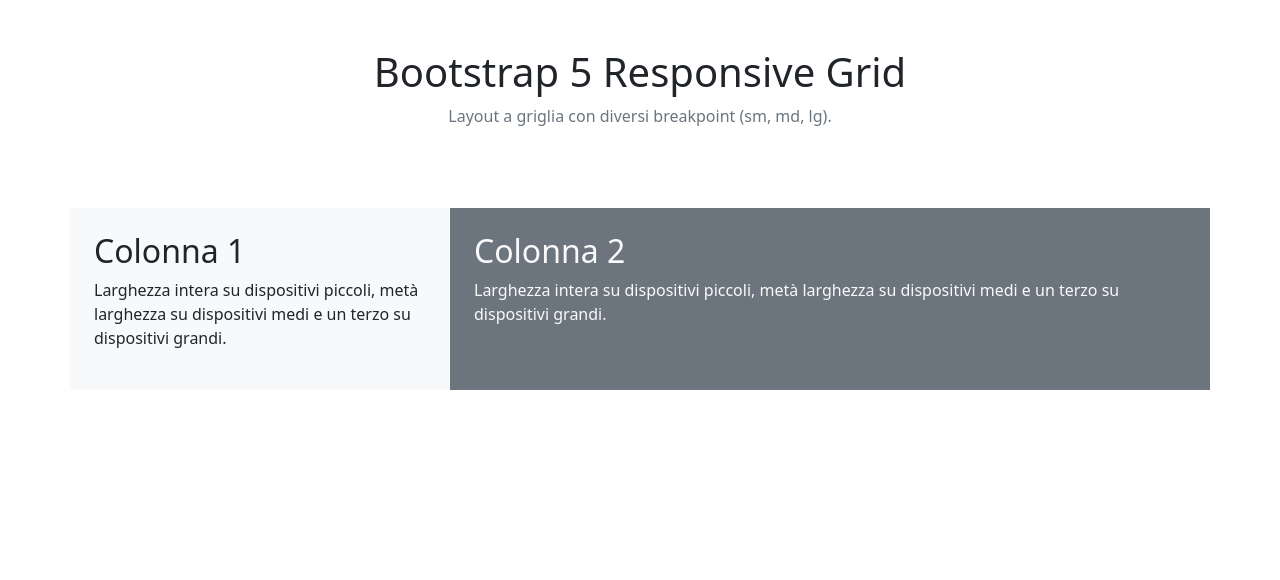
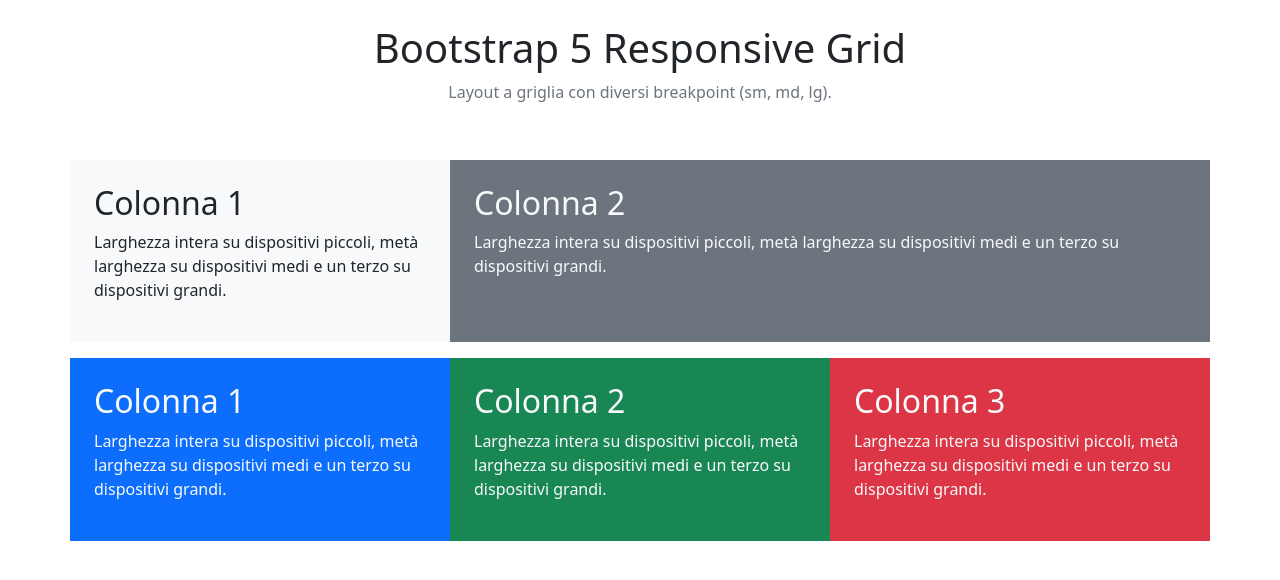
Before and after one commit to matteovecchio04/htmlcss-bootstrap-layout, a plain HTML site: page index.html in a window 1280 px wide. Drawn offline with nearby package versions, Linux system fonts and the light colour scheme.

Commit message:
add second row and fixed some paddings

```diff
--- a/index.html
+++ b/index.html
@@ -10,7 +10,7 @@
 </head>
 
 <body>
-    <header class="container text-center py-5">
+    <header class="container text-center py-4">
         <h1>Bootstrap 5 Responsive Grid</h1>
         <p class="text-secondary">Layout a griglia con diversi breakpoint (sm, md, lg).</p>
     </header>
@@ -29,6 +29,24 @@
                         dispositivi grandi.</p>
                 </div>
             </div>
+
+            <div class="row my-3 text-light">
+                <div class="col-lg-4 col-md-4 col-sm-6 bg-primary p-4">
+                    <h2>Colonna 1</h2>
+                    <p>Larghezza intera su dispositivi piccoli, metà larghezza su dispositivi medi e un terzo su
+                        dispositivi grandi.</p>
+                </div>
+                <div class="col-lg-4 col-md-4 col-sm-6 bg-success p-4">
+                    <h2>Colonna 2</h2>
+                    <p>Larghezza intera su dispositivi piccoli, metà larghezza su dispositivi medi e un terzo su
+                        dispositivi grandi.</p>
+                </div>
+                <div class="col-lg-4 col-md-4 col-sm-12 bg-danger p-4">
+                    <h2>Colonna 3</h2>
+                    <p>Larghezza intera su dispositivi piccoli, metà larghezza su dispositivi medi e un terzo su
+                        dispositivi grandi.</p>
+                </div>
+            </div>
         </section>
     </main>
 
```
